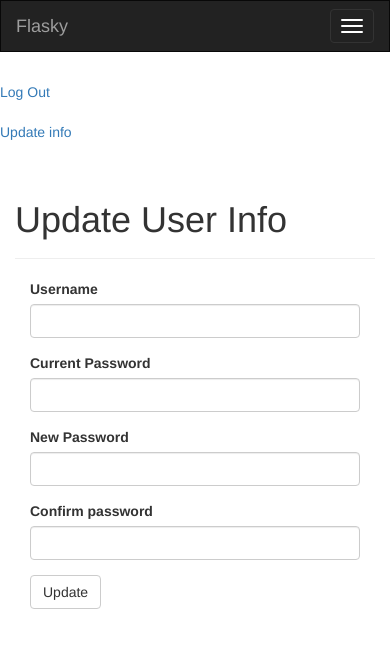
After one commit to victorotazu/flaskyblog, a Flask app: page /auth/update in a window 390 px wide; the page is wider, and only the part inside the window is pictured. The commit adds this page. Shown: the top 648 px of that part. Run offline with Flask 2, Linux system fonts and the light colour scheme; a user stored in the database is signed in; tables that the repository leaves empty hold one stand-in row (values such as "Sample post"); some libraries are stand-ins or nearby versions.

Commit message:
Add update info feature

```diff
--- a/app/auth/forms.py
+++ b/app/auth/forms.py
@@ -3,6 +3,7 @@ from wtforms import StringField, PasswordField, BooleanField, SubmitField
 from wtforms.validators import DataRequired, Length, Email, Regexp, EqualTo
 from wtforms import ValidationError
 from ..models import User
+from flask_login import current_user
 
 class LoginForm(FlaskForm):
     email = StringField('Email', validators=[DataRequired(), Length(1, 64), Email()])
@@ -27,3 +28,19 @@ class RegistrationForm(FlaskForm):
     def validate_username(self, field):
         if User.query.filter_by(username=field.data).first():
             raise ValidationError('Username already in use')
+
+class UpdateUserInfoForm(FlaskForm):
+    username = StringField('Username', validators=[
+        DataRequired(), Length(1,64),
+        Regexp('^[A-Za-z][A-Za-z0-9_.]*$', 0,
+        'Usernames must have only letters, numbers, dots or '
+        'underscores')])
+    password = PasswordField('Current Password', validators=[DataRequired()])
+    new_password = PasswordField('New Password', validators=[
+        DataRequired(), EqualTo('password2', 'Passwords must match.')])
+    password2 = PasswordField('Confirm password', validators=[DataRequired()])
+    submit = SubmitField('Update')
+    def validate_username(self, field):
+        if field.data != current_user.username:
+            if User.query.filter_by(username=field.data).first():
+                raise ValidationError('Username already in use')
--- a/app/auth/views.py
+++ b/app/auth/views.py
@@ -3,7 +3,7 @@ from flask_login import login_user, logout_user, login_required, current_user
 from . import auth
 from .. import db
 from ..models import User
-from .forms import LoginForm, RegistrationForm
+from .forms import LoginForm, RegistrationForm, UpdateUserInfoForm
 from ..email import send_email
 
 @auth.route('/login', methods=['GET', 'POST'])
@@ -80,3 +80,15 @@ def resend_confirmation():
                'auth/email/confirm', user=current_user, token=token)
     flash('A new confirmation email has been sent to you by email.')
     return redirect(url_for('main.index'))
+
+@auth.route('/update', methods=['GET', 'POST'])
+@login_required
+def update_info():
+    form = UpdateUserInfoForm()
+    if form.validate_on_submit():
+        current_user.username = form.username.data
+        current_user.password = form.new_password.data
+        db.session.commit()
+        flash('Your new information has been saved successfully!')
+        return redirect(url_for('main.index'))
+    return render_template('auth/update.html', form=form)
--- a/app/models.py
+++ b/app/models.py
@@ -54,6 +54,7 @@ class User(UserMixin, db.Model):
         db.session.add(self)
         return True
 
+
 @login_manager.user_loader
 def load_user(user_id):
     return User.query.get(int(user_id))
--- /dev/null
+++ b/app/templates/auth/update.html
@@ -0,0 +1,13 @@
+{% extends "base.html" %}
+{% import "bootstrap/wtf.html" as wtf %}
+
+{% block title %}Flasky - Update User Info{% endblock %}
+
+{% block page_content %}
+<div class="page-header">
+    <h1>Update User Info</h1>
+</div>
+<div class="col-md-4">
+    {{ wtf.quick_form(form) }}
+</div>
+{% endblock %}
--- a/app/templates/base.html
+++ b/app/templates/base.html
@@ -30,9 +30,11 @@
 <ul class="nav navbar-nav navbar-right">
         {% if current_user.is_authenticated %}
         <li><a href="{{ url_for('auth.logout') }}">Log Out</a></li>
+        <li><a href="{{ url_for('auth.update_info') }}">Update info</a></li>
         {% else %}
         <li><a href="{{ url_for('auth.login') }}">Log In</a></li>
         {% endif %}
+
 </ul>
 {% endblock %}
 
```
